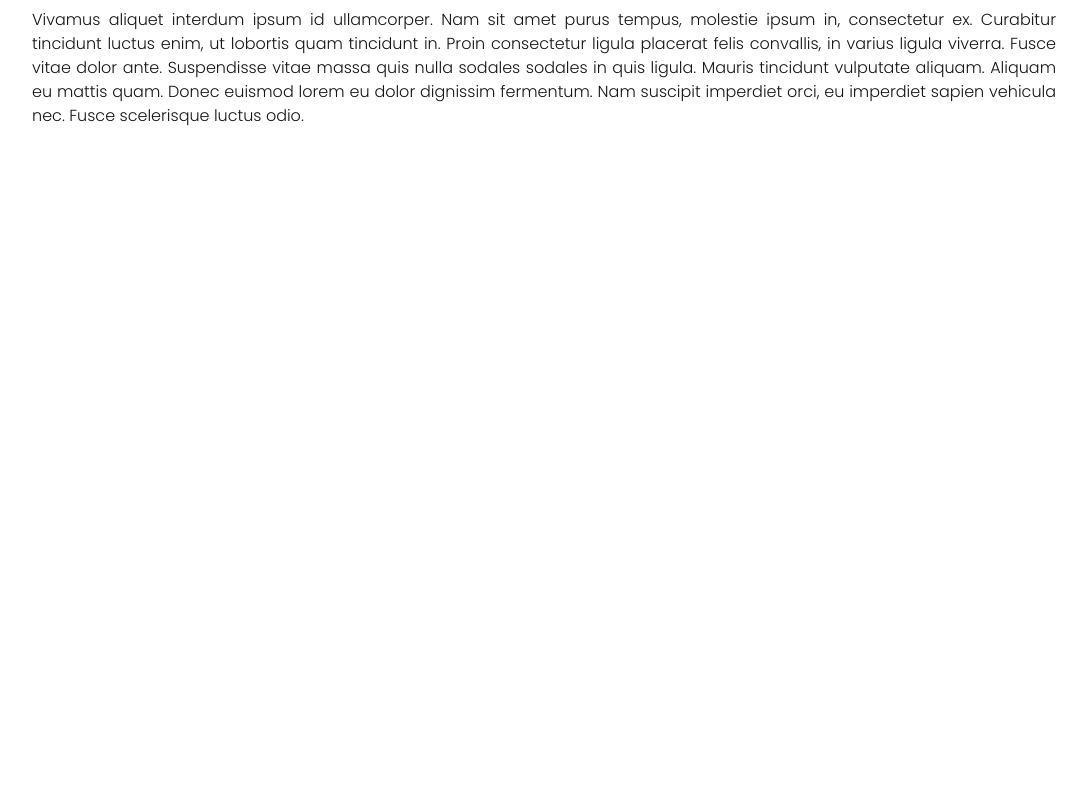
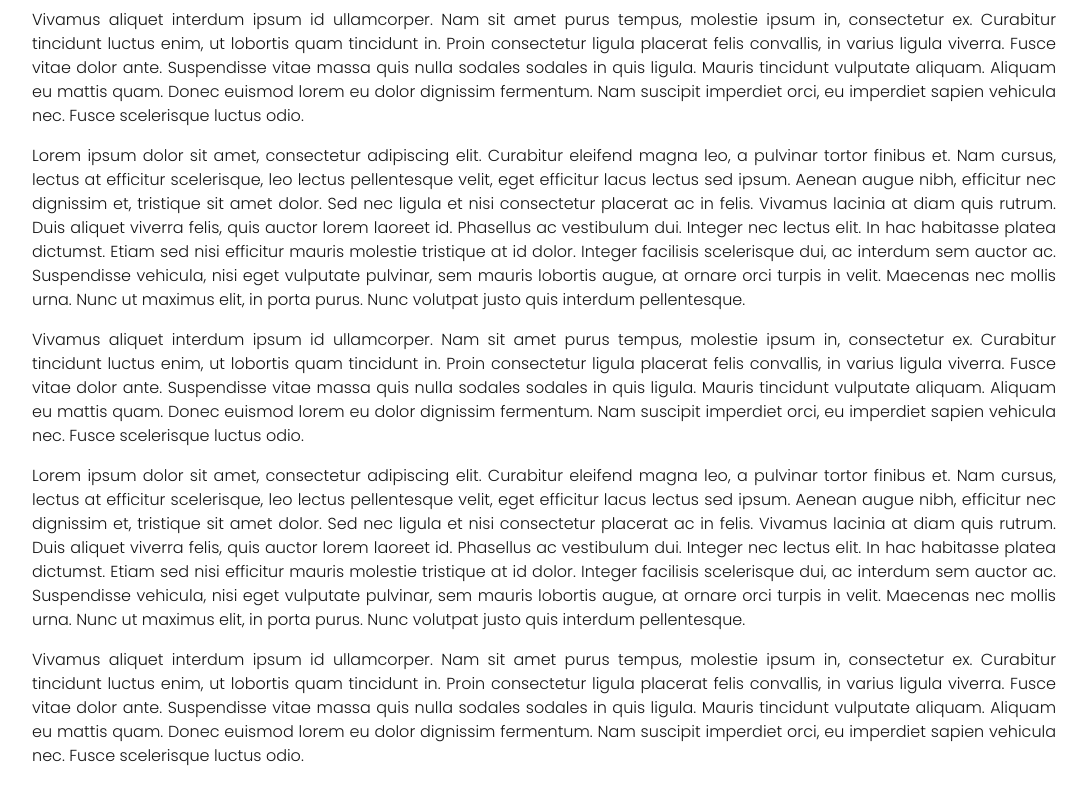
Before and after one commit to elenaorfe/elenaorfe-website, a Next.js app in the folder packages/@elenaorfe-client/: page /cover-letters/tailwindcss in a window 1280 px wide. Shown: the part 916-1716 px from the top of the page, without its empty margins (96-1183 px from the left). Before the commit the page ends 1172 px from the top, so only its background shows below. Built offline with nearby package versions, Linux system fonts and the light colour scheme.

Commit message:
Update responsive styles

```diff
--- a/packages/@elenaorfe-client/components/ExperienceTile.tsx
+++ b/packages/@elenaorfe-client/components/ExperienceTile.tsx
@@ -34,11 +34,11 @@ const ExperienceTile: React.FC<ExperienceTileProps> = ({
 		<div className="flex items-center gap-1 p-2">
 			<Icon
 				icon={icon}
-				className={isCompact ? 'text-sm text-gray-400' : 'text-xl'}
+				className={isCompact ? 'text-xs text-gray-400 md:text-sm' : 'text-xl'}
 			/>
 			<div className="text-center">
 				<p
-					className={`leading-3 ${isCompact ? 'text-sm text-gray-400' : 'font-bold'}`}
+					className={`leading-3 ${isCompact ? 'text-xs text-gray-400 md:text-sm' : 'font-bold'}`}
 				>
 					+{years}
 				</p>
--- a/packages/@elenaorfe-client/components/HeaderCoverLetter.tsx
+++ b/packages/@elenaorfe-client/components/HeaderCoverLetter.tsx
@@ -25,12 +25,12 @@ const HeaderCoverLetter: React.FC = () => {
 
 	return (
 		<header
-			className={`sticky top-0 z-50  bg-white ${isSticky ? 'border-b-2 border-gray-300 border-opacity-75 py-2 shadow-lg' : 'm-16'}`}
+			className={`sticky top-0 z-50 bg-white ${isSticky ? 'border-b-2 border-gray-300 border-opacity-75 py-2 shadow-lg' : 'm-4 md:m-16'}`}
 		>
 			<div
-				className={`mx-auto max-w-5xl items-center ${isSticky ? 'flex gap-4' : 'pt-16'}`}
+				className={`mx-auto max-w-5xl items-center ${isSticky ? 'mx-4 flex flex-wrap gap-2 md:mx-auto md:gap-4' : 'pt-16'}`}
 			>
-				<p className={`text-2xl ${isSticky ? 'md:text-xl' : 'md:text-4xl'}`}>
+				<p className={isSticky ? 'text-lg md:text-xl' : 'text-2xl md:text-4xl'}>
 					{aboutData.name}
 				</p>
 				{!isSticky && (
@@ -40,7 +40,7 @@ const HeaderCoverLetter: React.FC = () => {
 				)}
 				<Chip withOpacity={true}>
 					<div className="flex items-center">
-						<strong>Applicant</strong>
+						<strong className={isSticky ? 'text-xs' : ''}>Applicant</strong>
 						<svg
 							width={2}
 							height={2}
@@ -50,7 +50,7 @@ const HeaderCoverLetter: React.FC = () => {
 						>
 							<circle cx="1" cy="1" r="1"></circle>
 						</svg>
-						<span>Design Engineer</span>
+						<span className={isSticky ? 'text-xs' : ''}>Design Engineer</span>
 					</div>
 				</Chip>
 				<ExperienceTile
--- a/packages/@elenaorfe-client/components/MotivationCoverLetter.tsx
+++ b/packages/@elenaorfe-client/components/MotivationCoverLetter.tsx
@@ -29,6 +29,56 @@ const MotivationCoverLetter: React.FC = () => {
 				euismod lorem eu dolor dignissim fermentum. Nam suscipit imperdiet orci,
 				eu imperdiet sapien vehicula nec. Fusce scelerisque luctus odio.
 			</p>
+			<p className="hyphens-aito mb-4 text-justify">
+				Lorem ipsum dolor sit amet, consectetur adipiscing elit. Curabitur
+				eleifend magna leo, a pulvinar tortor finibus et. Nam cursus, lectus at
+				efficitur scelerisque, leo lectus pellentesque velit, eget efficitur
+				lacus lectus sed ipsum. Aenean augue nibh, efficitur nec dignissim et,
+				tristique sit amet dolor. Sed nec ligula et nisi consectetur placerat ac
+				in felis. Vivamus lacinia at diam quis rutrum. Duis aliquet viverra
+				felis, quis auctor lorem laoreet id. Phasellus ac vestibulum dui.
+				Integer nec lectus elit. In hac habitasse platea dictumst. Etiam sed
+				nisi efficitur mauris molestie tristique at id dolor. Integer facilisis
+				scelerisque dui, ac interdum sem auctor ac. Suspendisse vehicula, nisi
+				eget vulputate pulvinar, sem mauris lobortis augue, at ornare orci
+				turpis in velit. Maecenas nec mollis urna. Nunc ut maximus elit, in
+				porta purus. Nunc volutpat justo quis interdum pellentesque.
+			</p>
+			<p className="hyphens-aito mb-4 text-justify">
+				Vivamus aliquet interdum ipsum id ullamcorper. Nam sit amet purus
+				tempus, molestie ipsum in, consectetur ex. Curabitur tincidunt luctus
+				enim, ut lobortis quam tincidunt in. Proin consectetur ligula placerat
+				felis convallis, in varius ligula viverra. Fusce vitae dolor ante.
+				Suspendisse vitae massa quis nulla sodales sodales in quis ligula.
+				Mauris tincidunt vulputate aliquam. Aliquam eu mattis quam. Donec
+				euismod lorem eu dolor dignissim fermentum. Nam suscipit imperdiet orci,
+				eu imperdiet sapien vehicula nec. Fusce scelerisque luctus odio.
+			</p>
+			<p className="hyphens-aito mb-4 text-justify">
+				Lorem ipsum dolor sit amet, consectetur adipiscing elit. Curabitur
+				eleifend magna leo, a pulvinar tortor finibus et. Nam cursus, lectus at
+				efficitur scelerisque, leo lectus pellentesque velit, eget efficitur
+				lacus lectus sed ipsum. Aenean augue nibh, efficitur nec dignissim et,
+				tristique sit amet dolor. Sed nec ligula et nisi consectetur placerat ac
+				in felis. Vivamus lacinia at diam quis rutrum. Duis aliquet viverra
+				felis, quis auctor lorem laoreet id. Phasellus ac vestibulum dui.
+				Integer nec lectus elit. In hac habitasse platea dictumst. Etiam sed
+				nisi efficitur mauris molestie tristique at id dolor. Integer facilisis
+				scelerisque dui, ac interdum sem auctor ac. Suspendisse vehicula, nisi
+				eget vulputate pulvinar, sem mauris lobortis augue, at ornare orci
+				turpis in velit. Maecenas nec mollis urna. Nunc ut maximus elit, in
+				porta purus. Nunc volutpat justo quis interdum pellentesque.
+			</p>
+			<p className="hyphens-aito mb-4 text-justify">
+				Vivamus aliquet interdum ipsum id ullamcorper. Nam sit amet purus
+				tempus, molestie ipsum in, consectetur ex. Curabitur tincidunt luctus
+				enim, ut lobortis quam tincidunt in. Proin consectetur ligula placerat
+				felis convallis, in varius ligula viverra. Fusce vitae dolor ante.
+				Suspendisse vitae massa quis nulla sodales sodales in quis ligula.
+				Mauris tincidunt vulputate aliquam. Aliquam eu mattis quam. Donec
+				euismod lorem eu dolor dignissim fermentum. Nam suscipit imperdiet orci,
+				eu imperdiet sapien vehicula nec. Fusce scelerisque luctus odio.
+			</p>
 		</section>
 	);
 };
--- a/packages/@elenaorfe-client/pages/cover-letters/tailwindcss.tsx
+++ b/packages/@elenaorfe-client/pages/cover-letters/tailwindcss.tsx
@@ -7,7 +7,7 @@ const TailwindCSSCoverLetter: React.FC = () => {
 	return (
 		<div>
 			<HeaderCoverLetter />
-			<div className="mx-auto max-w-5xl py-16">
+			<div className="mx-4 max-w-5xl py-16 md:mx-auto">
 				<main>
 					<AboutCoverLetter />
 					<MotivationCoverLetter />
```
